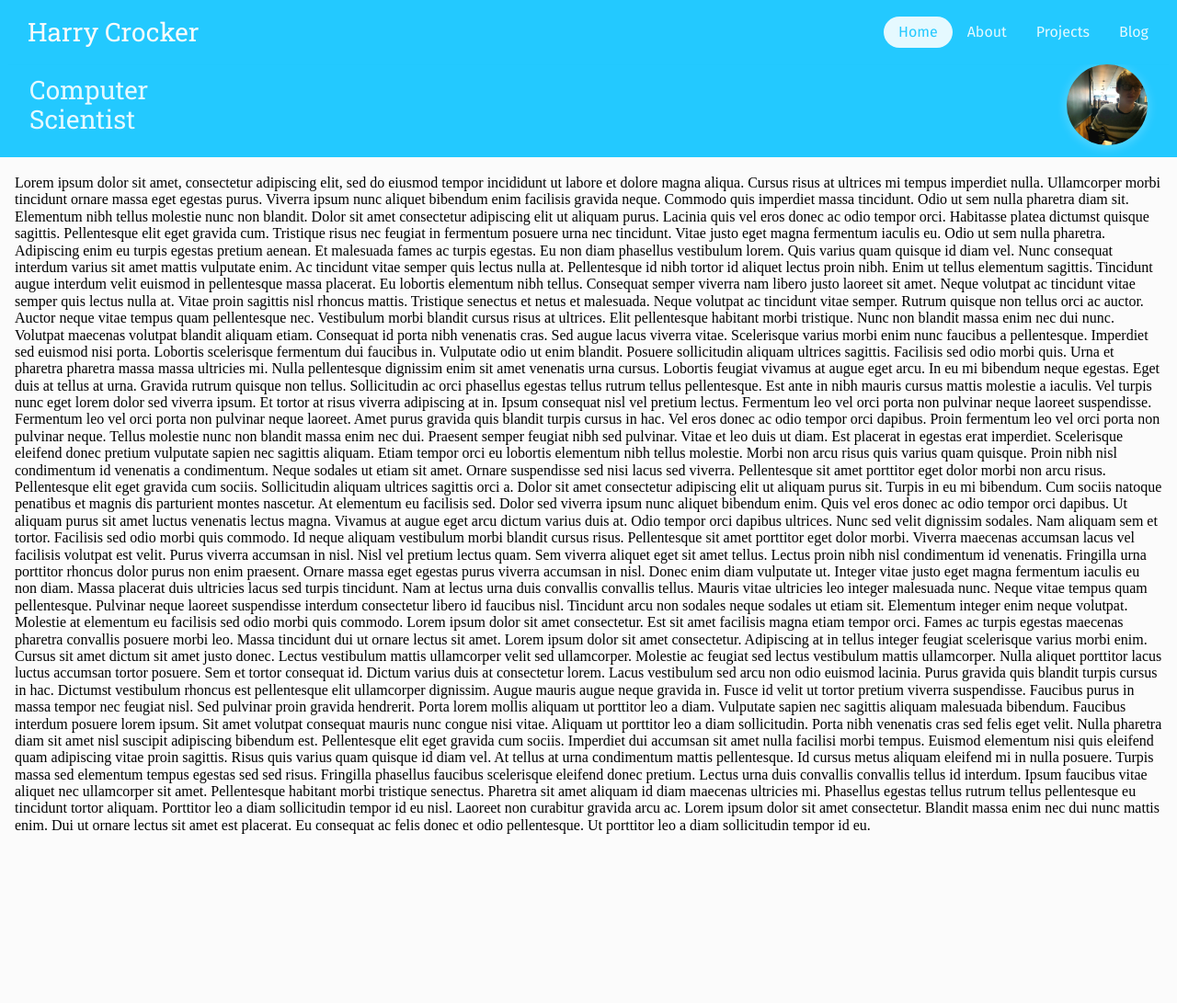
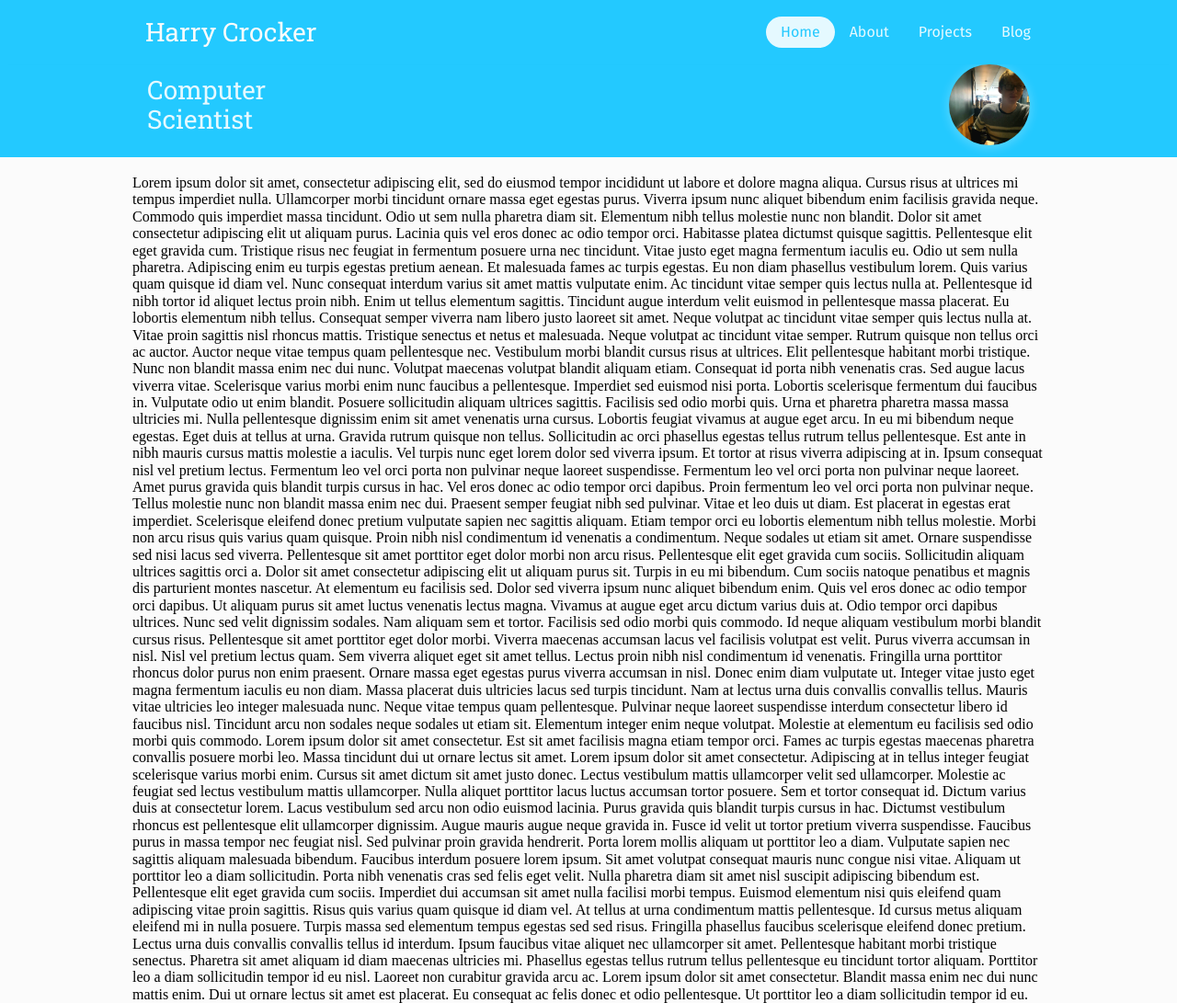
Before and after one commit to h-crocker/h-crocker.github.io, a Jekyll site: the page built from index.html, in a window 1280 px wide and 1091 px high. Shown: the whole window at 92% size. Built offline with Jekyll 4.4.1, drawn with Linux system fonts in a browser that asks for light colours.

Commit message:
limit desktop content width

```diff
--- a/_includes/desktop_nav_top.html
+++ b/_includes/desktop_nav_top.html
@@ -1,4 +1,5 @@
 <nav class="desktop-top-nav top-nav">
+    <div class="nav-wrapper">
         <h1>
             {% if page.title == "Home" %}
             {{ site.title }}
@@ -8,4 +9,5 @@
         </h1>
 
         {%- include nav_list.html -%}
+    </div>
 </nav>
--- a/_layouts/default.html
+++ b/_layouts/default.html
@@ -18,9 +18,11 @@
         <!-- PAGE CONTENT -->
 
         <div class="wrapper {{ page.title | downcase }}">
+            <div class="content-wrapper">
 
-            {{ content }}
+                {{ content }}
 
+            </div>
         </div>
 
         <!-- FOOTER -->
--- a/_sass/default.scss
+++ b/_sass/default.scss
@@ -26,7 +26,7 @@ header h1 {
   color: $foreground;
 }
 
-.wrapper {
+.content-wrapper {
   padding: 0 1em;
 }
 
@@ -44,7 +44,12 @@ header h1 {
   body {
     padding-top: $desktop-top-nav-height;
   }
-  .desktop-top-nav {
-    margin-top: -$desktop-top-nav-height;
+}
+
+@include xl {
+  .wrapper, .nav-wrapper {
+    padding-left: 50%;
+    margin-left: -512px;
+    width: $xl;
   }
 }
--- a/_sass/display-sizes.scss
+++ b/_sass/display-sizes.scss
@@ -2,6 +2,7 @@
 $small-phone-width: 340px;
 $phone-width: 470px;
 $tablet-width: 900px;
+$xl: 1024px;
 
 // Rules
 @mixin small-phone {
@@ -34,3 +35,9 @@ $tablet-width: 900px;
     @content;
   }
 }
+
+@mixin xl {
+  @media (min-width: #{$xl}) {
+    @content;
+  }
+}
--- a/_sass/navigation.scss
+++ b/_sass/navigation.scss
@@ -53,8 +53,12 @@ nav ul li.active a {
 }
 
 // Desktop Navigation
+.nav-wrapper {
+  display: flex;
+}
+
 .desktop-top-nav {
-  display: flex;
+  display: block;
   position: fixed;
   width: $full;
   height: $desktop-top-nav-height;
@@ -123,4 +127,7 @@ nav ul li.active a {
   .mobile-bottom-nav {
     display: none;
   }
+  .desktop-top-nav {
+    margin-top: -$desktop-top-nav-height;
+  }
 }
```
Lines whose indentation alone changed are shown as unchanged.
